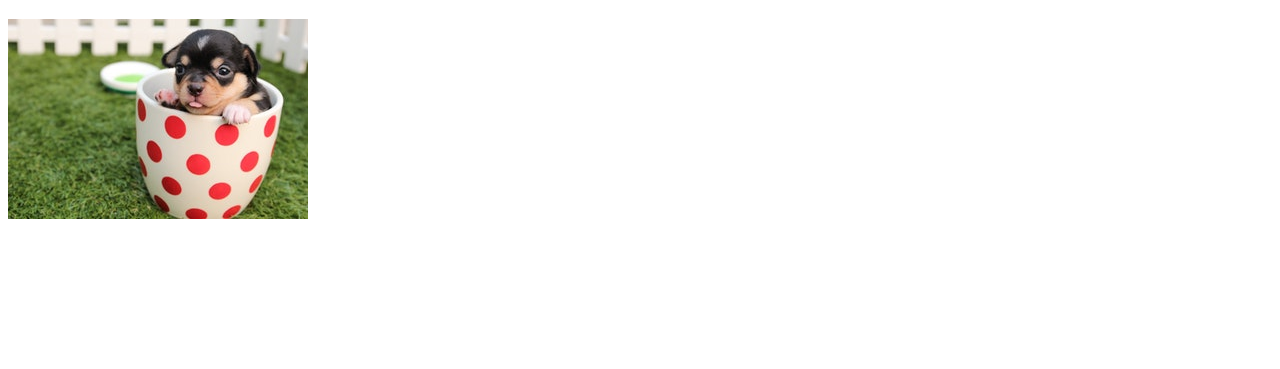
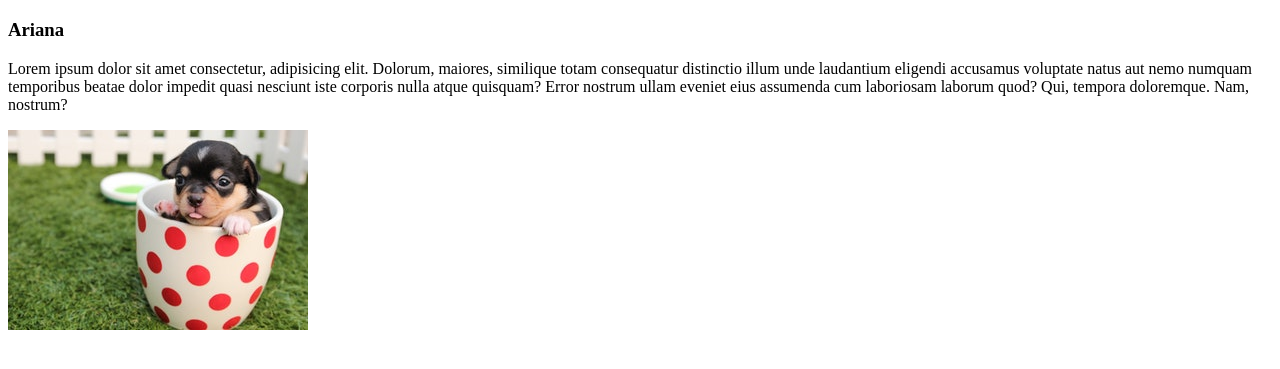
Before and after one commit to borshon420/my-third-repo, a plain HTML site: page index.html in a window 1280 px wide. Shown: the part 61-430 px from the top of the page. Drawn offline with Linux system fonts and the light colour scheme.

Commit message:
add new blog

```diff
--- a/index.html
+++ b/index.html
@@ -4,10 +4,14 @@
     <meta charset="UTF-8">
     <meta http-equiv="X-UA-Compatible" content="IE=edge">
     <meta name="viewport" content="width=device-width, initial-scale=1.0">
-    <title>Document</title>
+    <title>Documented</title>
 </head>
 <body>
     <h1>My third repo</h1>
+    <div>
+        <h3>Ariana</h3>
+        <p>Lorem ipsum dolor sit amet consectetur, adipisicing elit. Dolorum, maiores, similique totam consequatur distinctio illum unde laudantium eligendi accusamus voluptate natus aut nemo numquam temporibus beatae dolor impedit quasi nesciunt iste corporis nulla atque quisquam? Error nostrum ullam eveniet eius assumenda cum laboriosam laborum quod? Qui, tempora doloremque. Nam, nostrum?</p>
+    </div>
     <img src="images/3.jpg" alt="">
 </body>
 </html>
```
